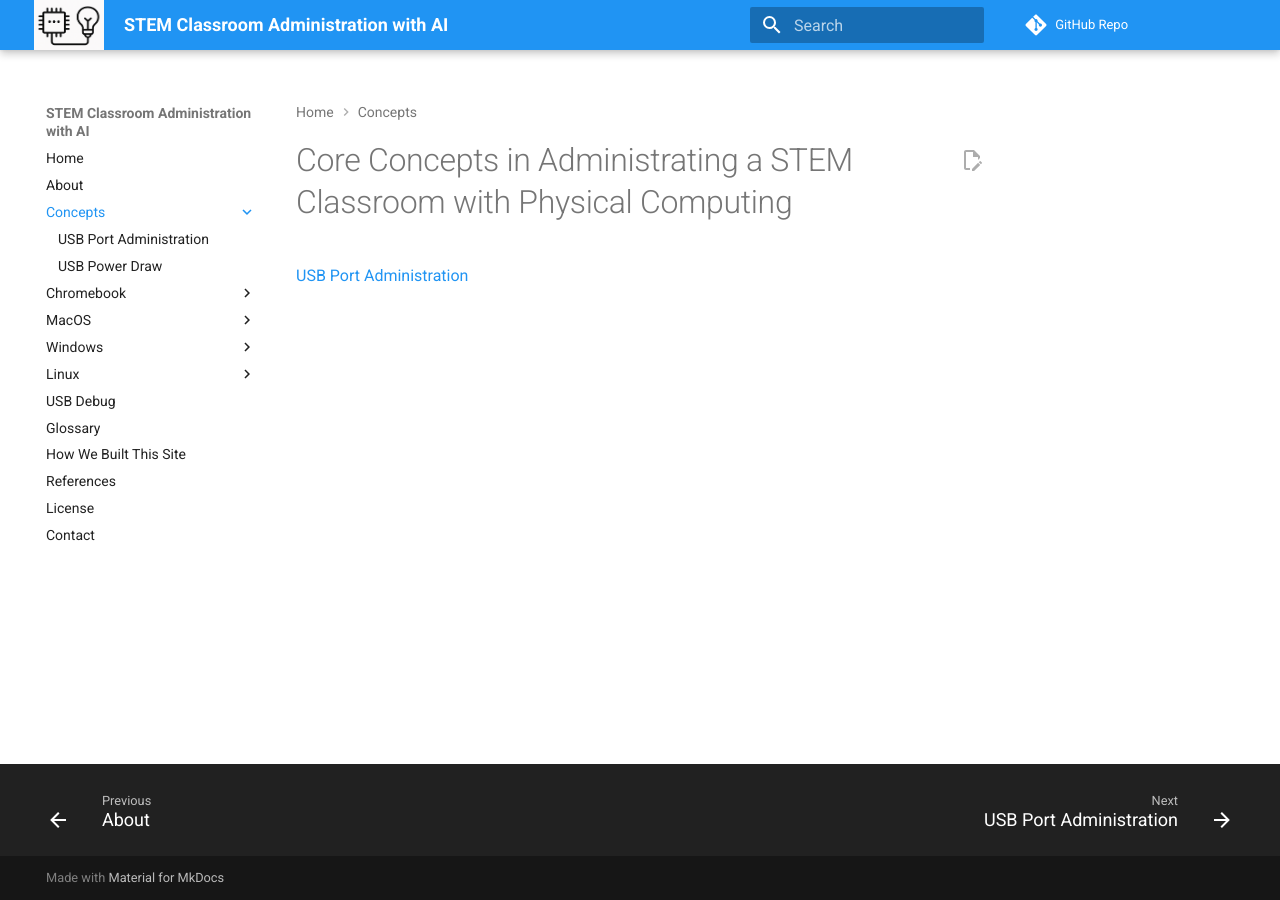
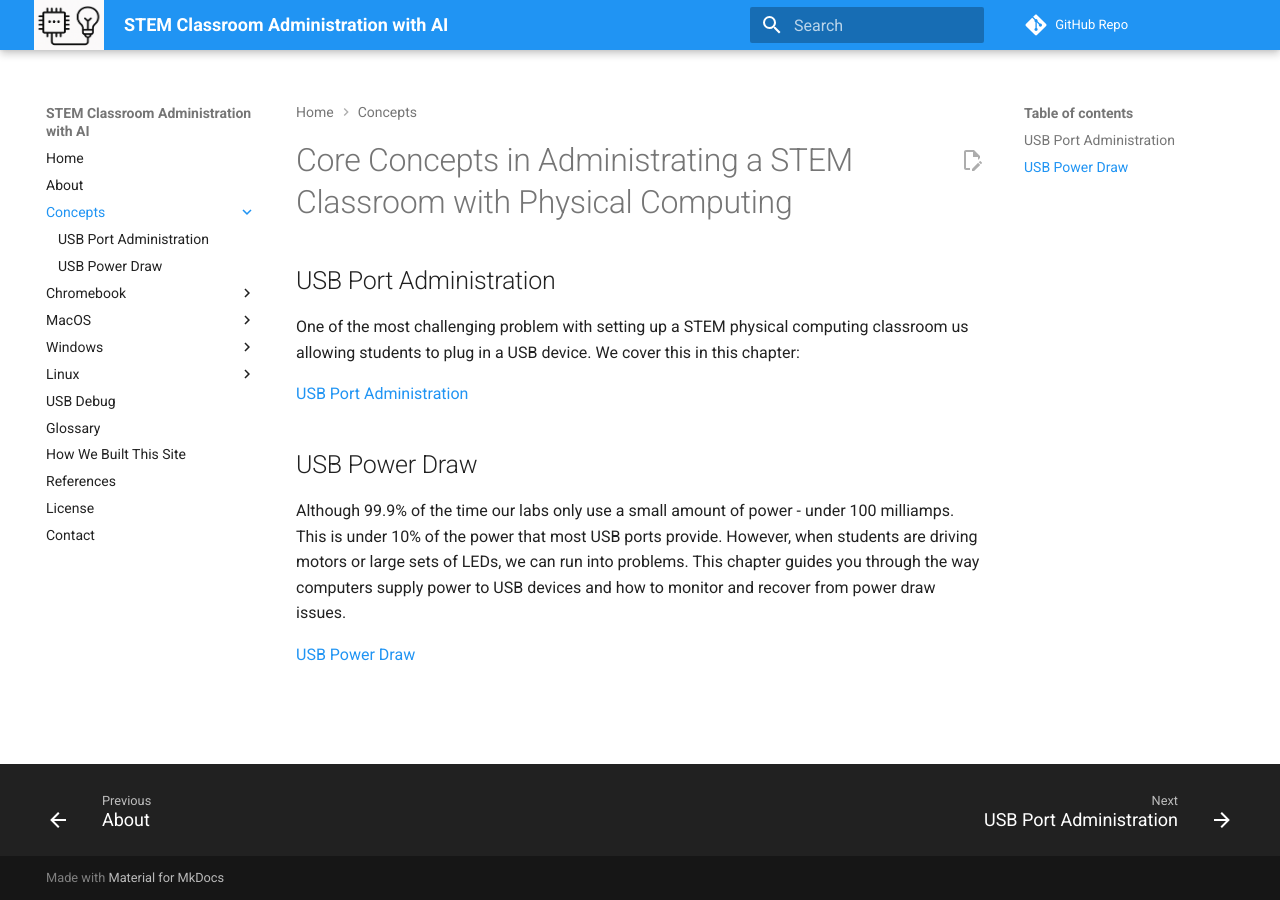
Before and after one commit to dmccreary/stem-classroom-admin, an MkDocs documentation site: the page built from docs/concepts/index.md, in a window 1280 px wide. Built offline with MkDocs 1.6.1 and Material for MkDocs 9.7.7, drawn with Linux system fonts in a browser that asks for light colours; comment, search, counter and statistics services are not loaded.

Commit message:
updating content

```diff
--- a/docs/concepts/index.md
+++ b/docs/concepts/index.md
@@ -1,4 +1,18 @@
 # Core Concepts in Administrating a STEM Classroom with Physical Computing
 
+## USB Port Administration
+
+One of the most challenging problem with setting up a STEM physical computing classroom us
+allowing students to plug in a USB device.  We cover this in this chapter:
 
 [USB Port Administration](usb-port-administration.md)
+
+## USB Power Draw
+
+Although 99.9% of the time our labs only use a small amount of power - under 100 milliamps.
+This is under 10% of the power that most USB ports provide.
+However, when students are driving motors or large sets of LEDs, we can run
+into problems.  This chapter guides you through the way computers supply
+power to USB devices and how to monitor and recover from power draw issues.
+
+[USB Power Draw](usb-power-draw.md)
--- a/mkdocs.yml
+++ b/mkdocs.yml
@@ -19,6 +19,10 @@ nav:
     - Thonny Admin: chromebook/thonny-admin.md
   - MacOS:
     - Intro: macos/index.md
+
+             - chromebook/index.md
+             - macos/usb-ports.md
+
   - Windows:
     - Intro: windows/index.md
     - Thonny Admin: windows/thonny-admin.md
```
Also changed, not shown: docs/chromebook/index.md (+4 -0 lines), docs/code-highlight-test.md (deleted, +0 -12 lines), docs/chromebook/usb-debug.md (renamed from docs/usb-debug.md).
